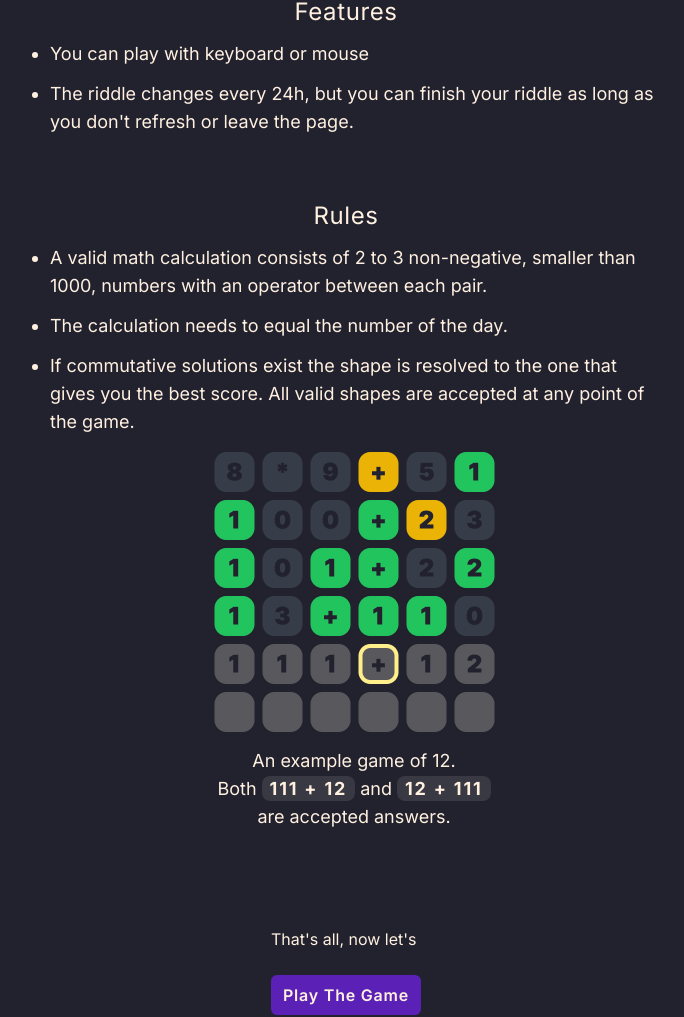
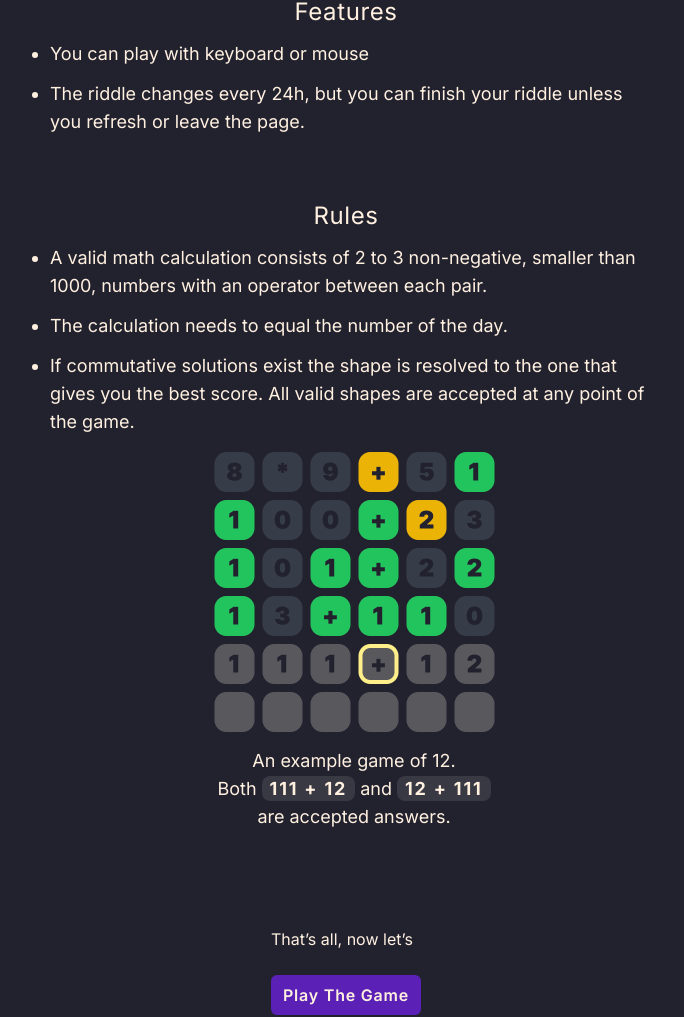
Before and after one commit to szduda/mathler, a Next.js app: page /help in a window 1280 px wide. Shown: the part 408-1425 px from the top of the page, without its empty margins (294-978 px from the left). Built offline with nearby package versions, Linux system fonts and the light colour scheme.

Commit message:
fix: &rsquo

```diff
--- a/src/app/help/page.tsx
+++ b/src/app/help/page.tsx
@@ -22,8 +22,8 @@ export default function Help() {
       <ul className="text-lg list-disc ml-4 [&>li]:mt-3">
         <li>You can play with keyboard or mouse</li>
         <li>
-          The riddle changes every 24h, but you can finish your riddle as long
-          as you don't refresh or leave the page.
+          The riddle changes every 24h, but you can finish your riddle unless
+          you refresh or leave the page.
         </li>
       </ul>
       <h3 className="text-2xl tracking-wide text-center mt-16">Rules</h3>
@@ -64,7 +64,7 @@ export default function Help() {
         </li>
       </ul>
       <div className="my-24">
-        <p>That's all, now let's</p>
+        <p>That&rsquo;s all, now let&rsquo;s</p>
         <Link href="/">
           <Button>Play The Game</Button>
         </Link>
```
